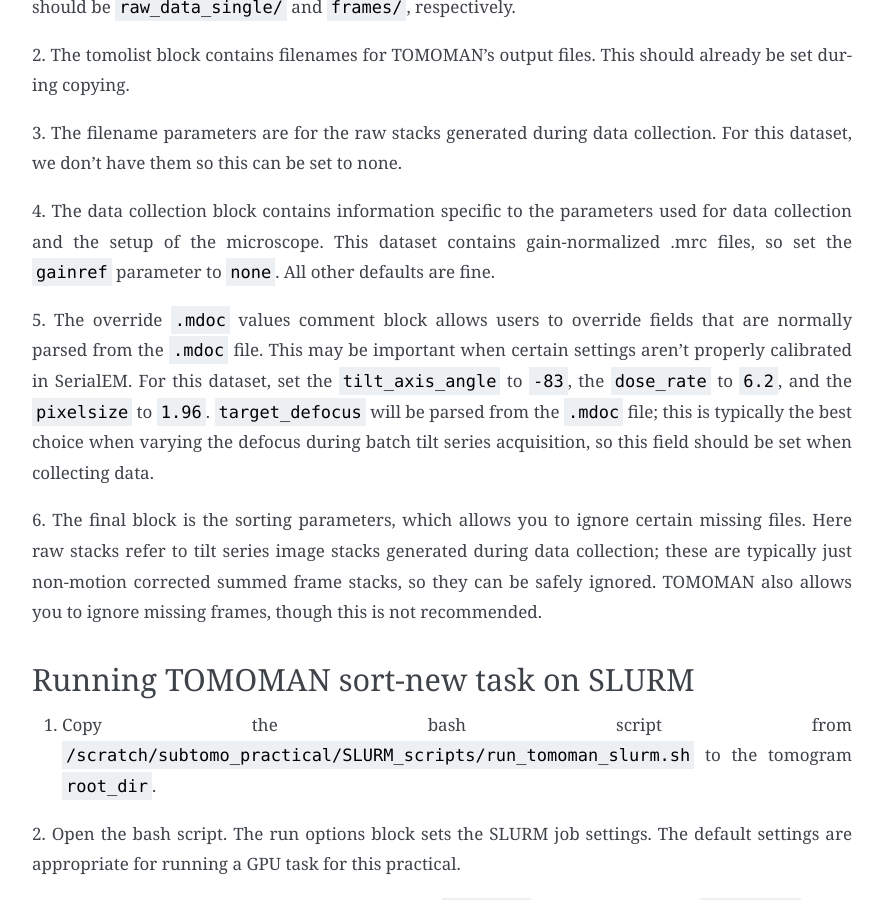
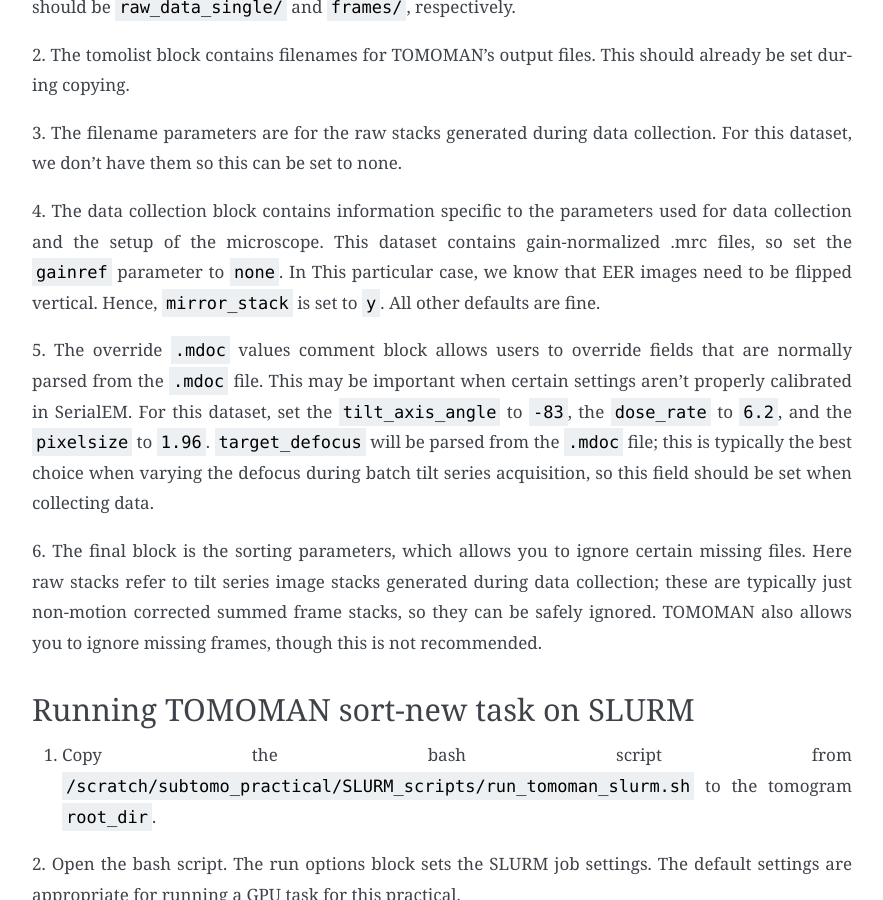
Before and after one commit to sagarbiophysics/Subtomo-tutorials, a Sphinx documentation site: the page built from source/80S_insitu/tomoman_setup.rst, in a window 1280 px wide and 900 px high, scrolled down 1353 px. Shown: the whole window, without its empty margins (308-1191 px from the left). Built offline with Sphinx 7.4.7, drawn with Linux system fonts in a browser that asks for light colours.

Commit message:
Update tomoman_setup.rst

```diff
--- a/source/80S_insitu/tomoman_setup.rst
+++ b/source/80S_insitu/tomoman_setup.rst
@@ -74,6 +74,8 @@ For this dataset, we don’t have them so this can be set to none.
 
 4. The data collection block contains information specific to the parameters used for data collection and the setup of the microscope.
 This dataset contains gain-normalized .mrc files, so set the ``gainref`` parameter to ``none``.
+In This particular case, we know that EER images need to be flipped vertical.
+Hence, ``mirror_stack`` is set to ``y``.
 All other defaults are fine.
 
 5. The override ``.mdoc`` values comment block allows users to override fields that are normally parsed from the ``.mdoc`` file.
```
